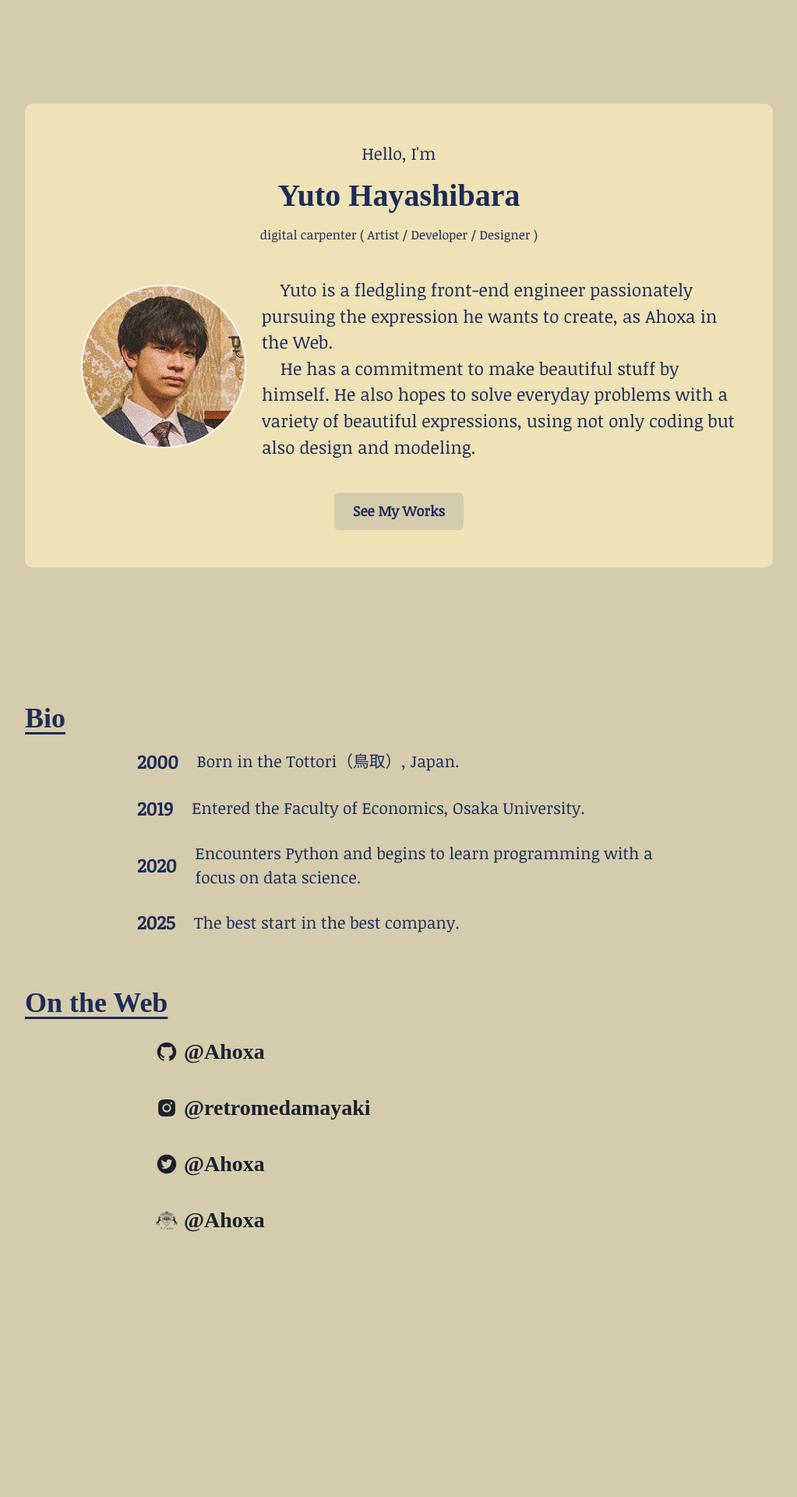
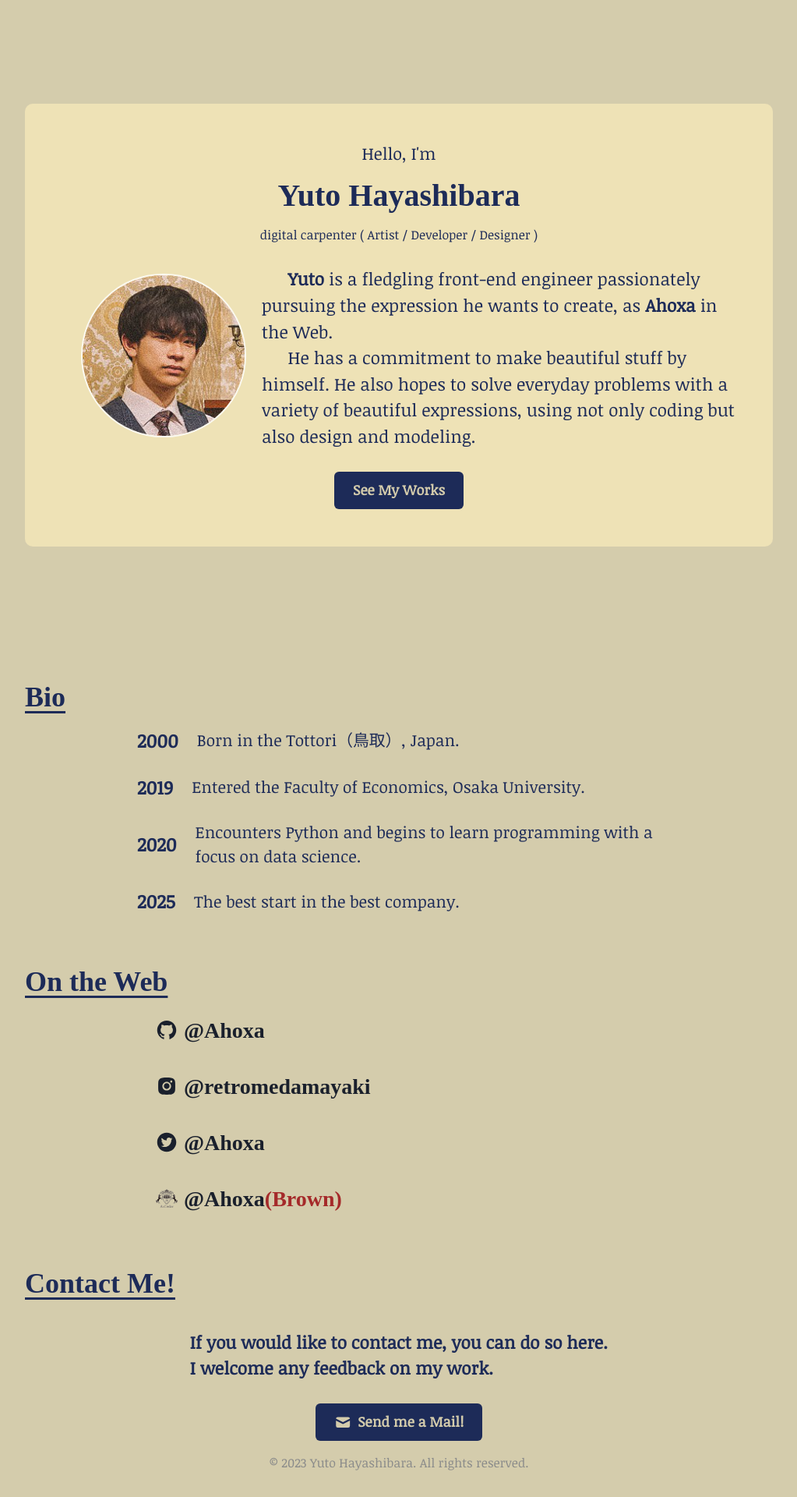
Before and after one commit to Ahoxa/MyPortfolio, a Next.js app: page / in a window 1280 px wide. Shown: the part 699-2619 px from the top of the page at 78% size, without its empty margins (128-1151 px from the left). Before the commit the page ends 2344 px from the top, so only its background shows below. Built offline with nearby package versions, Linux system fonts and the light colour scheme; a web font is replaced by a local one.

Commit message:
New Contact and footer, update some layouts

```diff
--- /dev/null
+++ b/components/contact.js
@@ -0,0 +1,62 @@
+import {
+  Heading,
+  Box,
+  VStack,
+  Button,
+  Text,
+  useColorModeValue,
+  useDisclosure,
+} from "@chakra-ui/react";
+import EmailModal from "./mailModal";
+import { HiMail } from "react-icons/hi";
+
+const Contact = () => {
+  const { isOpen, onOpen, onClose } = useDisclosure();
+  const textcolor = useColorModeValue("#D4CCAC", "#1D2B58");
+  const buttonColor = useColorModeValue("#1D2B58", "#D4CCAC");
+
+  return (
+    <>
+      <Heading variant="section-title" mt="5vh" mb="2vh">
+        Contact Me!
+      </Heading>
+      <VStack>
+        <Box
+          my={5}
+          fontWeight="bold"
+          fontSize={{
+            base: "0.75rem",
+            sm: "1rem",
+            md: "1.25rem",
+            lg: "1.4rem",
+          }}
+        >
+          If you would like to contact me, you can do so here.
+          <br />I welcome any feedback on my work.
+        </Box>
+        <Button
+          size={{ base: "sm", md: "md", lg: "lg" }}
+          bg={buttonColor}
+          onClick={onOpen}
+        >
+          <Box
+            mr={2}
+            fontSize={{
+              base: "0.75rem",
+              sm: "1rem",
+              md: "1.25rem",
+              lg: "1.4rem",
+            }}
+            color={textcolor}
+          >
+            <HiMail />
+          </Box>
+          <Text color={textcolor}>Send me a Mail!</Text>
+        </Button>
+        <EmailModal isOpen={isOpen} onClose={onClose} />
+      </VStack>
+    </>
+  );
+};
+
+export default Contact;
--- /dev/null
+++ b/components/footer.js
@@ -0,0 +1,11 @@
+import { Box } from "@chakra-ui/react";
+
+const Footer = () => {
+  return (
+    <Box mt="2vh" align="center" opacity={0.4} fontSize="md">
+      &copy; {new Date().getFullYear()} Yuto Hayashibara. All rights reserved.
+    </Box>
+  );
+};
+
+export default Footer;
--- a/components/layouts/main.js
+++ b/components/layouts/main.js
@@ -1,6 +1,7 @@
 import Head from "next/head";
+import { Box, Container } from "@chakra-ui/react";
 import Navbar from "../navbar";
-import { Box, Container } from "@chakra-ui/react";
+import Footer from "../footer";
 
 const Main = ({ children, router }) => {
   return (
@@ -14,6 +15,7 @@ const Main = ({ children, router }) => {
 
       <Container maxW="80vw" pt="10" centerContent>
         {children}
+        <Footer />
       </Container>
     </Box>
   );
--- /dev/null
+++ b/components/mailModal.js
@@ -0,0 +1,73 @@
+import { useState } from "react";
+import {
+  Modal,
+  ModalOverlay,
+  ModalContent,
+  ModalHeader,
+  ModalCloseButton,
+  ModalBody,
+  FormControl,
+  FormLabel,
+  Input,
+  Textarea,
+  ModalFooter,
+  Button,
+  useToast,
+} from "@chakra-ui/react";
+
+const EmailModal = ({ isOpen, onClose }) => {
+  const [email, setEmail] = useState("");
+  const [message, setMessage] = useState("");
+  const toast = useToast();
+
+  const handleSubmit = () => {
+    // ここにメール送信の処理を書く
+    console.log("Sending email", email, message);
+    onClose();
+    toast({
+      title: "Email sent.",
+      description: "We've sent your message.",
+      status: "success",
+      duration: 5000,
+      isClosable: true,
+    });
+  };
+
+  return (
+    <Modal isOpen={isOpen} onClose={onClose}>
+      <ModalOverlay />
+      <ModalContent>
+        <ModalHeader>Contact Me</ModalHeader>
+        <ModalCloseButton />
+        <ModalBody pb={6}>
+          <FormControl>
+            <FormLabel>Email address</FormLabel>
+            <Input
+              placeholder="you@example.com"
+              value={email}
+              onChange={(e) => setEmail(e.target.value)}
+            />
+          </FormControl>
+
+          <FormControl mt={4}>
+            <FormLabel>Message</FormLabel>
+            <Textarea
+              placeholder="Your message here..."
+              value={message}
+              onChange={(e) => setMessage(e.target.value)}
+            />
+          </FormControl>
+        </ModalBody>
+
+        <ModalFooter>
+          <Button colorScheme="blue" mr={3} onClick={handleSubmit}>
+            Send
+          </Button>
+          <Button onClick={onClose}>Cancel</Button>
+        </ModalFooter>
+      </ModalContent>
+    </Modal>
+  );
+};
+
+export default EmailModal;
--- a/components/profile.js
+++ b/components/profile.js
@@ -12,31 +12,29 @@ import {
 } from "@chakra-ui/react";
 
 const Profile = () => {
-  const profileTetxt = `
-    Yuto is a fledgling front-end engineer passionately pursuing the expression he wants to create, as Ahoxa in the Web.
-    He has a commitment to make beautiful stuff by himself. He also hopes to solve everyday problems with a variety of beautiful expressions, using not only coding but also design and modeling.
-  `;
-
   const bgColor = useColorModeValue("#EEE2B6", "#295C82");
-  const textcolor = useColorModeValue("#1D2B58", "#D4CCAC");
-  const buttonColor = useColorModeValue("#D4CCAC", "#1D2B58");
-
+  const textcolor = useColorModeValue("#D4CCAC", "#1D2B58");
+  const buttonColor = useColorModeValue("#1D2B58", "#D4CCAC");
   const direction = useBreakpointValue({ base: "column", md: "row" });
 
   return (
     <Container maxW="container.lg" mb="20vh">
-      <VStack p="5%"  bg={bgColor} borderRadius={10} mt={8}>
+      <VStack p="5%" bg={bgColor} borderRadius={10} mt={8}>
         <Text fontSize={{ base: "0.8rem", sm: "1rem", md: "1.35rem" }}>
           Hello, I'm
         </Text>
-        <Text fontSize={{ base: "32px", md: "40px" }} fontFamily="Inika" fontWeight="bold">
+        <Text
+          fontSize={{ base: "32px", md: "40px" }}
+          fontFamily="Inika"
+          fontWeight="bold"
+        >
           Yuto Hayashibara
         </Text>
-        <Text fontSize={{ base: "0.9rem", md:"1rem" }}>
+        <Text fontSize={{ base: "0.9rem", md: "1rem" }}>
           digital carpenter ( Artist / Developer / Designer )
         </Text>
         <Flex direction={direction} alignItems="center">
-          <Box flexShrink={0} mt={{ base: 4, md: 0 }} ml={{ md: 6 }} mr={2}>
+          <Box flexShrink={0} mt={{ base: 4, md: 0 }} ml={{ md: 6 }} mr={3}>
             <Image
               src="/retroMe.png"
               borderColor="whiteAlpha.800"
@@ -49,16 +47,26 @@ const Profile = () => {
             />
           </Box>
 
-          <Box whiteSpace="pre-wrap" ml={3}>
-            <Text
+          <Box
+            ml={2}
+            my={5}
             fontSize={{
               base: "0.75rem",
               sm: "1rem",
               md: "1.25rem",
               lg: "1.4rem",
             }}
+            textIndent="1.5em"
           >
-              {profileTetxt}
+            <Text>
+              <strong>Yuto</strong> is a fledgling front-end engineer
+              passionately pursuing the expression he wants to create, as{" "}
+              <strong>Ahoxa</strong> in the Web.
+            </Text>
+            <Text>
+              He has a commitment to make beautiful stuff by himself. He also
+              hopes to solve everyday problems with a variety of beautiful
+              expressions, using not only coding but also design and modeling.
             </Text>
           </Box>
         </Flex>
--- a/components/sns.js
+++ b/components/sns.js
@@ -36,9 +36,6 @@ const AtCoderIcon = () => {
 };
 
 const SNS = () => {
-  const linkFont = "Inter, sans-serif";
-  const iconSize = 24;
-
   return (
     <>
       <Heading variant="section-title" mt="5vh" mb="2vh">
@@ -70,7 +67,16 @@ const SNS = () => {
         </CustomSection>
         <CustomSection>
           <Link href="https://atcoder.jp/users/Ah0xa" target="_blank">
-            <SNSButton icon={<AtCoderIcon />}>@Ahoxa</SNSButton>
+            <SNSButton icon={<AtCoderIcon />}>
+              @Ahoxa
+              <span
+                style={{
+                  color: "#A52A2A",
+                }}
+              >
+                (Brown)
+              </span>
+            </SNSButton>
           </Link>
         </CustomSection>
       </Box>
--- a/pages/_app.js
+++ b/pages/_app.js
@@ -3,7 +3,7 @@ import { ChakraProvider } from "@chakra-ui/react";
 import theme from "../lib/theme";
 import Main from "../components/layouts/main";
 
-const Home = ({ Component, pageProps, router }) => {
+const Page = ({ Component, pageProps, router }) => {
   return (
     <ChakraProvider theme={theme}>
       <Main router={router}>
@@ -13,4 +13,4 @@ const Home = ({ Component, pageProps, router }) => {
   );
 };
 
-export default Home;
+export default Page;
--- a/pages/index.js
+++ b/pages/index.js
@@ -3,6 +3,7 @@ import HeroImage from "../components/heroImage";
 import Profile from "../components/profile";
 import Bio from "../components/bio";
 import SNS from "../components/sns";
+import Contact from "../components/contact";
 
 const Home = () => {
   return (
@@ -12,6 +13,7 @@ const Home = () => {
       <Container maxW="container.lg">
         <Bio />
         <SNS />
+        <Contact />
       </Container>
     </>
   );
```
Lines whose indentation alone changed are shown as unchanged.
